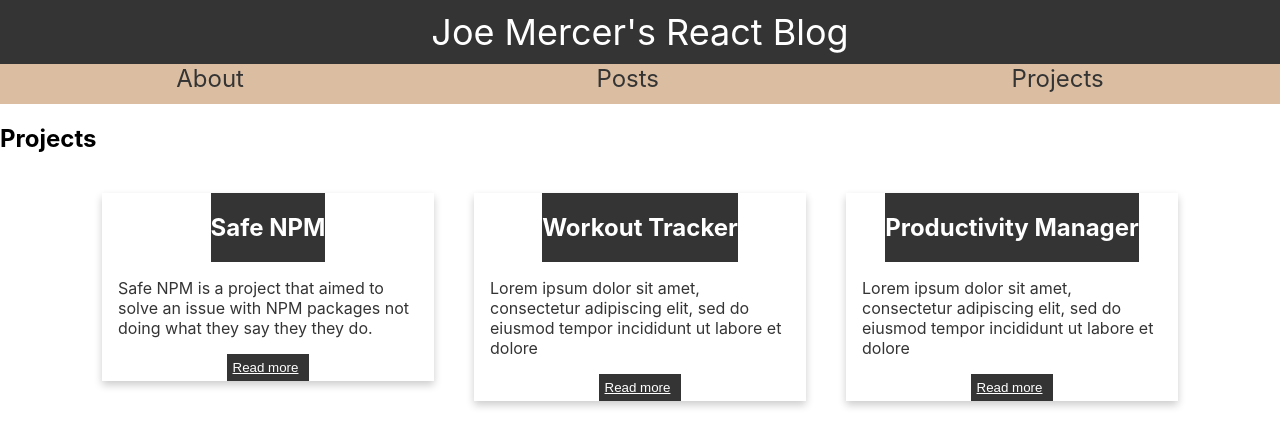
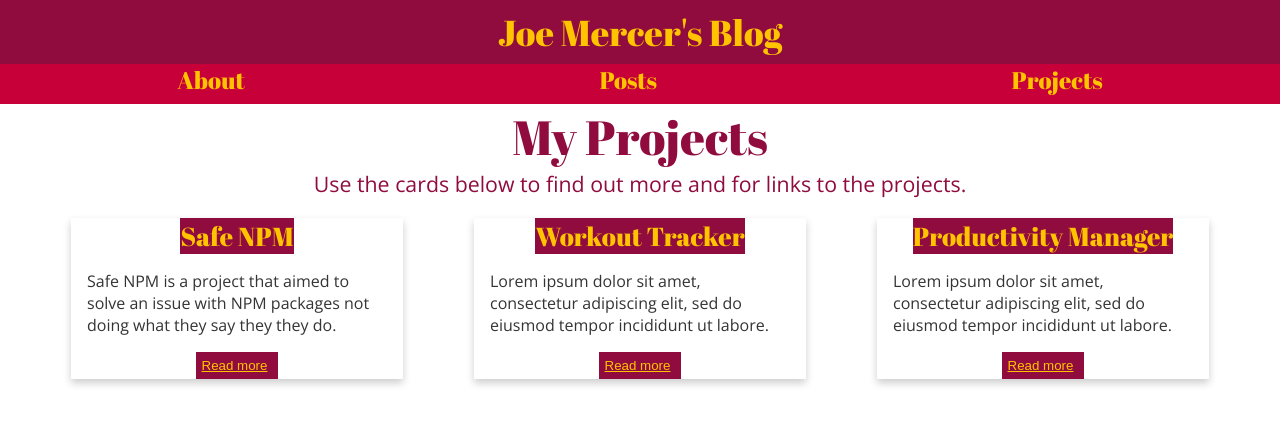
Before and after one commit to jot6000/joemercer-blog, a React (Create React App) app: page /projects in a window 1280 px wide. Shown: the top 446 px of the page. Built offline with nearby package versions, Linux system fonts and the light colour scheme.

Commit message:
Changed up font and colors, adjusted card spacing and wrapping.

```diff
--- a/public/index.html
+++ b/public/index.html
@@ -1,5 +1,6 @@
 <!DOCTYPE html>
 <html lang="en">
+
 <head>
   <meta charset="utf-8">
   <link rel="shortcut icon" href="%PUBLIC_URL%/favicon.ico">
@@ -20,8 +21,17 @@
       Learn how to configure a non-root public URL by running `npm run build`.
     -->
   <title>Joe Mercer Blog</title>
+  <link href="https://fonts.googleapis.com/css?family=Abril+Fatface|Open+Sans" rel="stylesheet">
 </head>
+
 <body>
+
+    <style>
+      body {
+        font-family: 'Open Sans', sans-serif;
+        font-family: 'Abril Fatface', cursive;
+      }
+    </style>
   <noscript>
     You need to enable JavaScript to run this app.
   </noscript>
@@ -37,4 +47,5 @@
       To create a production bundle, use `npm run build` or `yarn build`.
     -->
 </body>
+
 </html>
--- a/src/App.css
+++ b/src/App.css
@@ -9,7 +9,7 @@
 
 .App-header {
   text-align: center;
-  background-color: #343434;
+  background-color: #900c3f;
   min-height: 8vh;
   max-height: 8vh;
   display: flex;
@@ -17,7 +17,7 @@
   align-items: center;
   justify-content: center;
   font-size: calc(10px + 2vmin);
-  color: white;
+  color: #ffc300;
 }
 
 .App-navBar {
@@ -31,8 +31,8 @@
 .Nav-Button {
   flex-grow: 1;
   height: 5vh;
-  background-color: #DBBEA1; /* Green */
-  color: #343434;
+  background-color: #c70039;
+  color: #ffc300;
   text-align: center;
   text-decoration: none;
   display: inline-block;
@@ -42,11 +42,11 @@
 }
 
 .Nav-Button:hover {
-  background-color: #baa187;
+  background-color: #a3002e;
 }
 
 .Nav-home {
-  color: white;
+  color: #ffc300;
   text-align: center;
   text-decoration: none;
   font-size: 36px;
--- a/src/App.js
+++ b/src/App.js
@@ -14,10 +14,10 @@ class App extends Component {
         <>
           <div className="App-header">
             <Link to="/" className="Nav-home">
-              Joe Mercer's React Blog
+              Joe Mercer's Blog
               </Link>
           </div>
-          <div>
+          <div className='vignette-shadow-ex' style={{height:'92vh'}}>
             <div className="App-navBar">
               <Link className="Nav-Button" to="/about">About</Link>
               <Link className="Nav-Button" to="/posts">Posts</Link>
--- a/src/components/cards/ProjectCard.css
+++ b/src/components/cards/ProjectCard.css
@@ -9,12 +9,14 @@
     display: flex;
     flex-direction: column;
     align-items: center;
-    background: #343434;
-    color: white;
+    background: #900c3f;
+    color: #ffc300;
     cursor: pointer;
+    font-size: 26px;
 }
 
 .card-contents{
+    font-family: 'Open Sans', sans-serif;
     margin: 1rem;
     display: flex;
     flex-direction: column;
@@ -26,15 +28,15 @@
 .card-footer{
     display: flex;
     align-items: center;
-    background: #343434;
-    color: white;
+    background: #900c3f;
+    color: #ffc300;
 }
 
 .read-more{
     border: none;
     text-decoration: underline;
     background: none;
-    color: white;
+    color: #ffc300;
     margin: 5px;
     margin-left: auto;
     cursor: pointer;
--- a/src/components/cards/ProjectCard.js
+++ b/src/components/cards/ProjectCard.js
@@ -24,7 +24,7 @@ class ProjectCard extends Component {
             return (
                 <div className='card-container'>
                     <div className='card-header' onClick={this.handleClick}>
-                        <h2>{this.props.title}</h2>
+                        {this.props.title}
                     </div>
                     <div className='card-contents'>
                         <div style={{ width: '300px' }}>{this.props.preview}</div>
--- a/src/components/pages/Home.js
+++ b/src/components/pages/Home.js
@@ -12,7 +12,7 @@ class Home extends Component {
         <div className='links'>1.Lorem</div>
         <div className='links'>2.Ipsum</div>
         <div className='links'>3.Dolar</div>
-        <Footer/>
+        <Footer />
       </div>
     );
   }
--- a/src/components/pages/Projects.css
+++ b/src/components/pages/Projects.css
@@ -0,0 +1,15 @@
+.projects-header{
+    width:100vw;
+    display: flex;
+    flex-direction: column;
+    align-items: center;
+    font-size: 36pt;
+    margin-bottom: 20px;
+    color: #900c3f;
+}
+
+.subtext{
+    font-size: 16pt;
+    font-family: 'Open Sans', sans-serif;
+    color: #900c3f;
+}
--- a/src/components/pages/Projects.js
+++ b/src/components/pages/Projects.js
@@ -14,12 +14,12 @@ class Projects extends Component {
         },
         {
           title: 'Workout Tracker',
-          preview: 'Lorem ipsum dolor sit amet, consectetur adipiscing elit, sed do eiusmod tempor incididunt ut labore et dolore',
+          preview: 'Lorem ipsum dolor sit amet, consectetur adipiscing elit, sed do eiusmod tempor incididunt ut labore.',
           urlPostfix: 'WorkoutTracker'
         },
         {
           title: 'Productivity Manager',
-          preview: 'Lorem ipsum dolor sit amet, consectetur adipiscing elit, sed do eiusmod tempor incididunt ut labore et dolore',
+          preview: 'Lorem ipsum dolor sit amet, consectetur adipiscing elit, sed do eiusmod tempor incididunt ut labore.',
           urlPostfix: 'ProductivityManager'
         },
       ]
@@ -28,10 +28,13 @@ class Projects extends Component {
   render() {
     return (
       <div>
-        <h2>Projects</h2>
-        <div style={{display:'flex',flexDirection:'row',maxWidth:'100%',justifyContent:'center'}}>
+        <div className='projects-header'>
+          <div>My Projects</div>
+          <div className='subtext'>Use the cards below to find out more and for links to the projects.</div>
+        </div>
+        <div style={{ display: 'flex', flexDirection: 'row', maxWidth: '100vw', justifyContent: 'space-evenly', flexWrap: 'wrap'  }}>
           {this.state.projects.map((project) =>
-            <div style={{ margin: '20px' }}>
+            <div style={{ marginBottom: '25px' }}>
               <ProjectCard title={project.title} preview={project.preview} urlPostfix={project.urlPostfix}></ProjectCard>
             </div>
           )}
```
Lines whose indentation alone changed are shown as unchanged.
